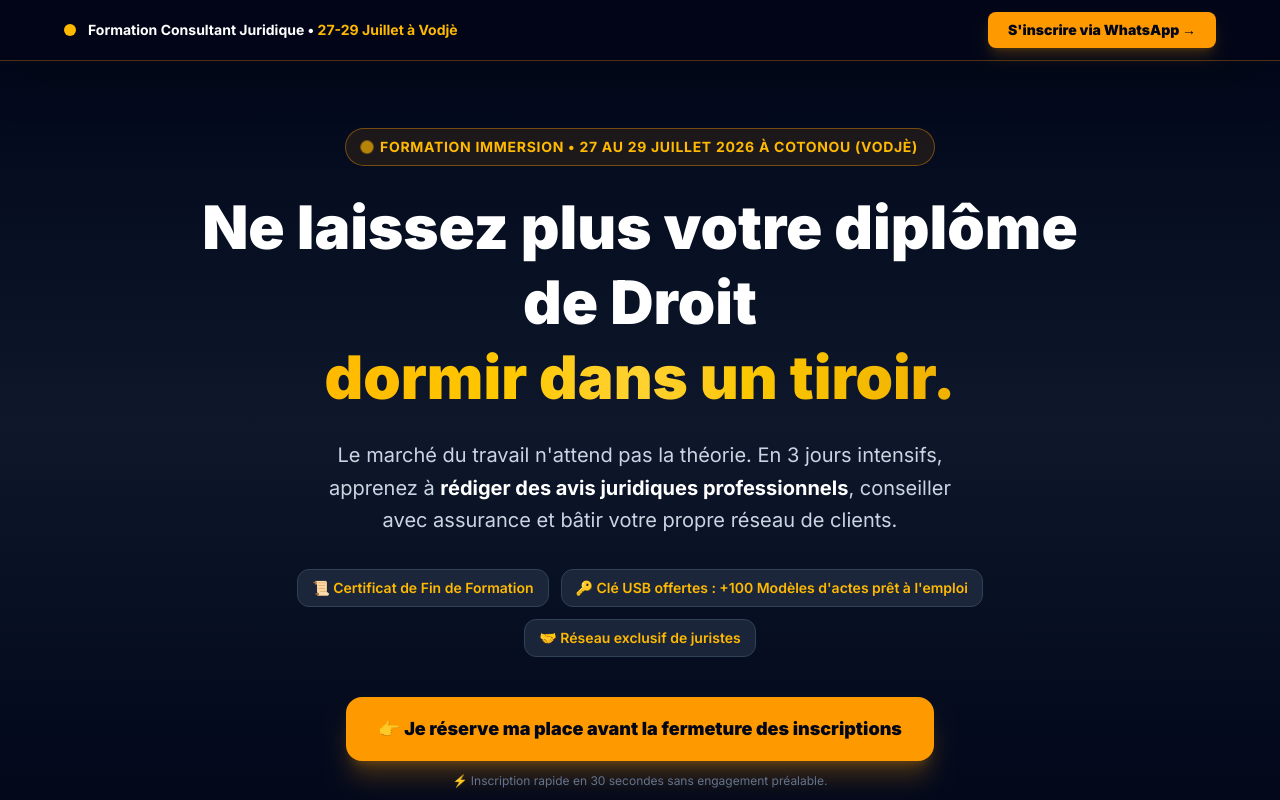
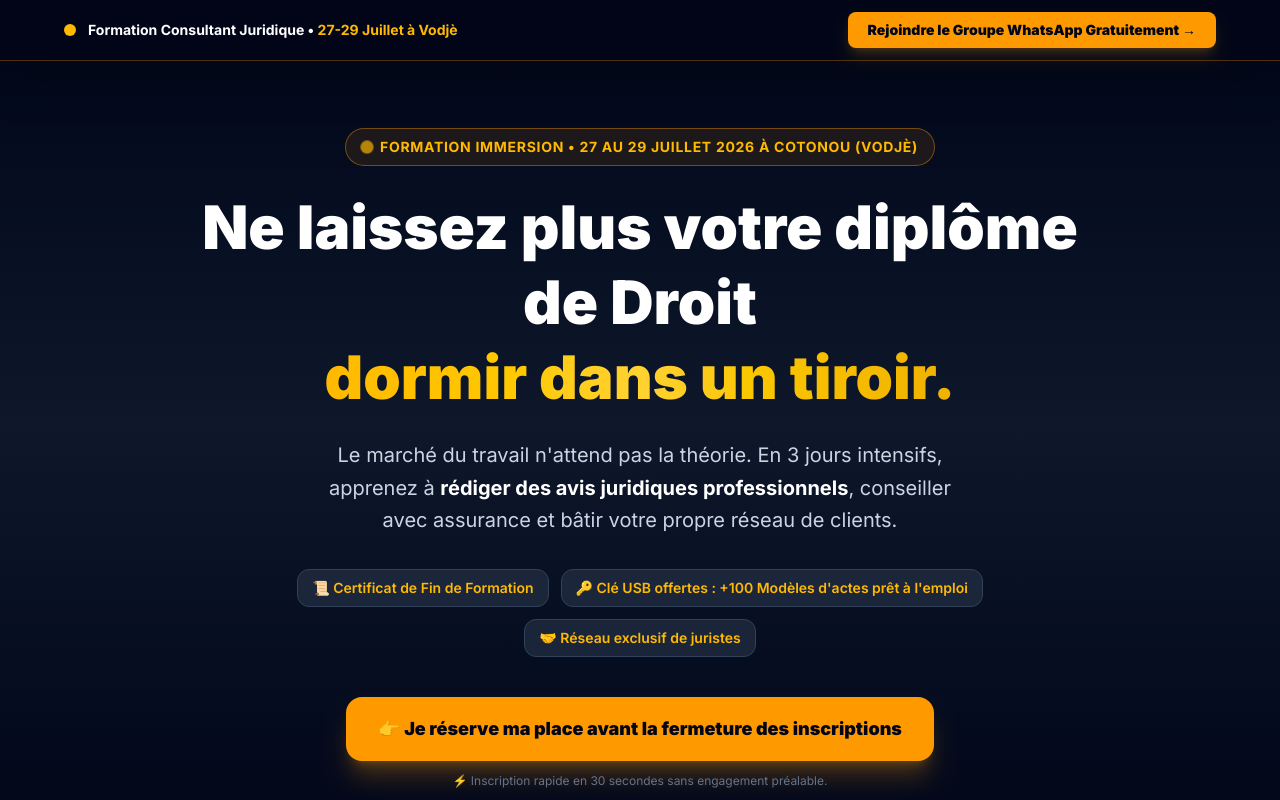
Before and after one commit to PATAWALA/Formation-Certifiante-Consultant-Juridique, a Next.js app: page / in a window 1280 px wide. Shown: the top 800 px of the page. Built offline with nearby package versions, Linux system fonts and the light colour scheme.

Commit message:
19 update

```diff
--- a/src/app/components/StickyCTA.tsx
+++ b/src/app/components/StickyCTA.tsx
@@ -1,7 +1,8 @@
-
 import React from 'react';
 
 export default function StickyCTA() {
+  const whatsappGroupLink = "https://chat.whatsapp.com/DzaYb6Z5T0XLcct2UeeqDC";
+
   return (
     <>
       {/* Haut d'écran Desktop */}
@@ -14,10 +15,12 @@ export default function StickyCTA() {
             </p>
           </div>
           <a
-            href="#inscription"
+            href={whatsappGroupLink}
+            target="_blank"
+            rel="noopener noreferrer"
             className="bg-amber-500 hover:bg-amber-400 text-slate-950 font-black px-5 py-2 rounded-lg text-sm transition shadow-lg shadow-amber-500/20"
           >
-            S'inscrire via WhatsApp →
+            Rejoindre le Groupe WhatsApp Gratuitement →
           </a>
         </div>
       </div>
@@ -25,10 +28,12 @@ export default function StickyCTA() {
       {/* Bas d'écran Smartphone */}
       <div className="md:hidden fixed bottom-0 left-0 right-0 z-50 bg-slate-950/95 border-t border-amber-500/40 p-3.5 backdrop-blur-lg shadow-2xl">
         <a
-          href="#inscription"
+          href={whatsappGroupLink}
+          target="_blank"
+          rel="noopener noreferrer"
           className="w-full bg-amber-500 hover:bg-amber-400 text-slate-950 font-black py-3.5 px-4 rounded-xl text-center block text-sm shadow-lg shadow-amber-500/30 transition active:scale-95"
         >
-          ⚡ Réserver ma place (Clé USB + Certificat)
+          ⚡ Intégrer le Groupe WhatsApp Gratuitement
         </a>
       </div>
     </>
```
